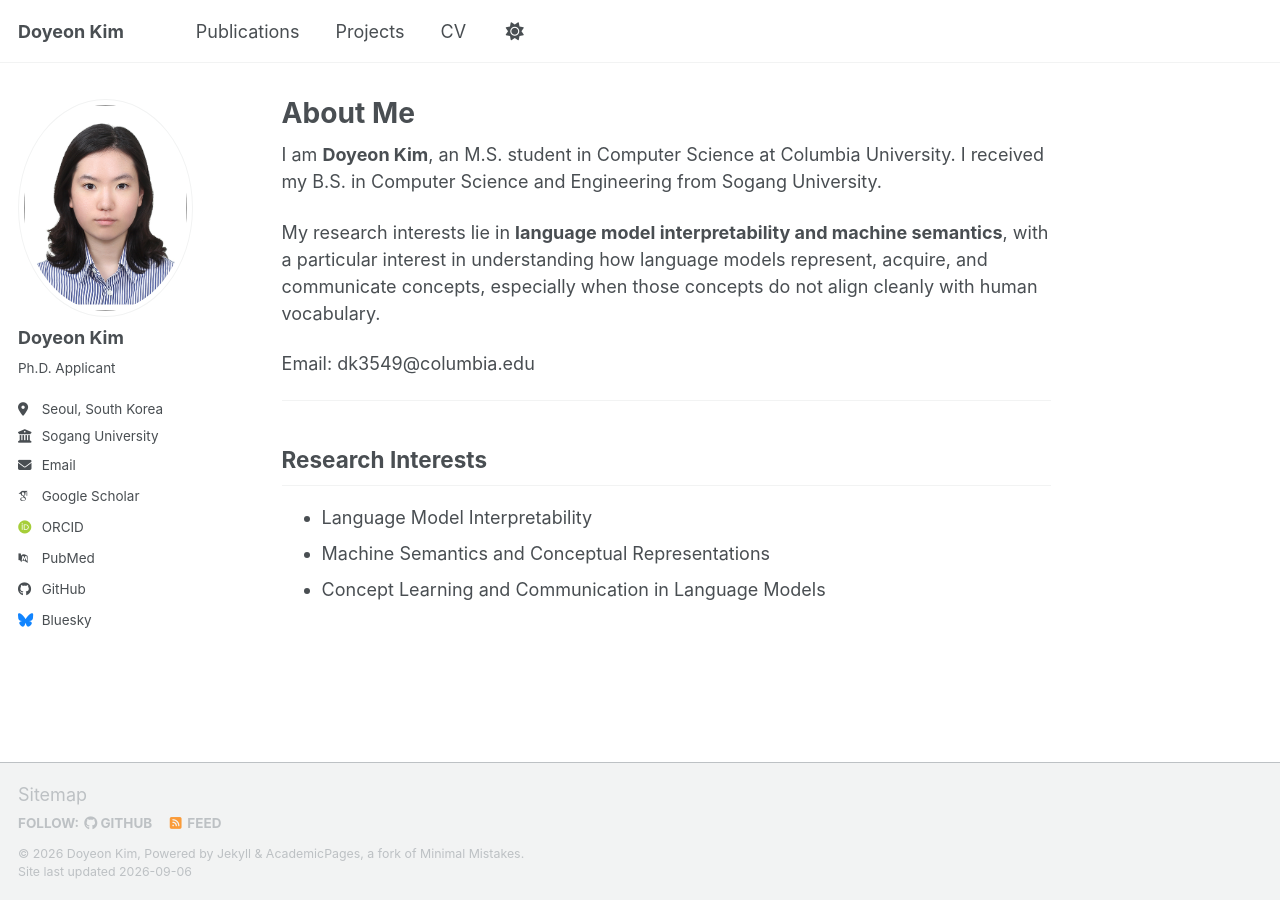
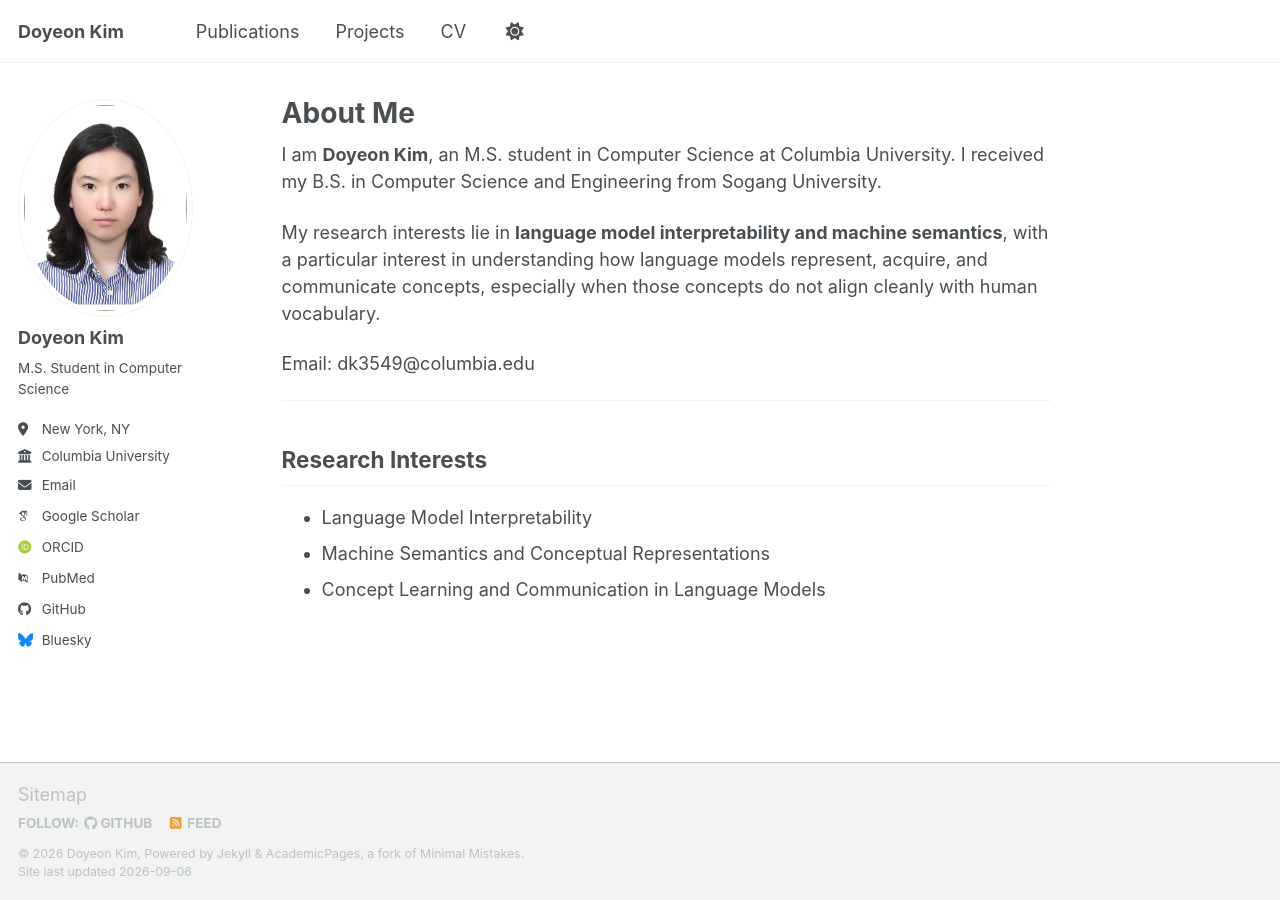
Before and after one commit to jshine0914/jshine0914.github.io, a Jekyll site: the page built from _pages/about.md, in a window 1280 px wide. Built offline with Jekyll 4.4.1, drawn with Linux system fonts in a browser that asks for light colours; some web fonts are replaced; a script bundle is joined from its source files by our own code; library files that are not in the unit come from our copies.

Commit message:
Update _config.yml

```diff
--- a/_config.yml
+++ b/_config.yml
@@ -21,16 +21,17 @@ repository               : "jshine0914/jshine0914.github.io"
 # Site Author - The following control what appear as part of the author content on the side bar.
 #               If a field is blank the icon and link will not appear, otherwise it will be shown.
 #               Additional customization can be done by editing /_includes/author-profile.html
+
 author:
   # Biographic information
   avatar           : "profile.jpg"
   name             : "Doyeon Kim"
-  pronouns         : # example: "she/her"
-  bio              : "Ph.D. Applicant"
-  location         : "Seoul, South Korea"
-  employer         : "Sogang University"
-  uri              : # URL
-  email            : "doyeonkim2002@gmail.com"
+  pronouns         :
+  bio              : "M.S. Student in Computer Science"
+  location         : "New York, NY"
+  employer         : "Columbia University"
+  uri              :
+  email            : "dk3549@columbia.edu"
 
   # Academic websites
   academia         : # URL
```
